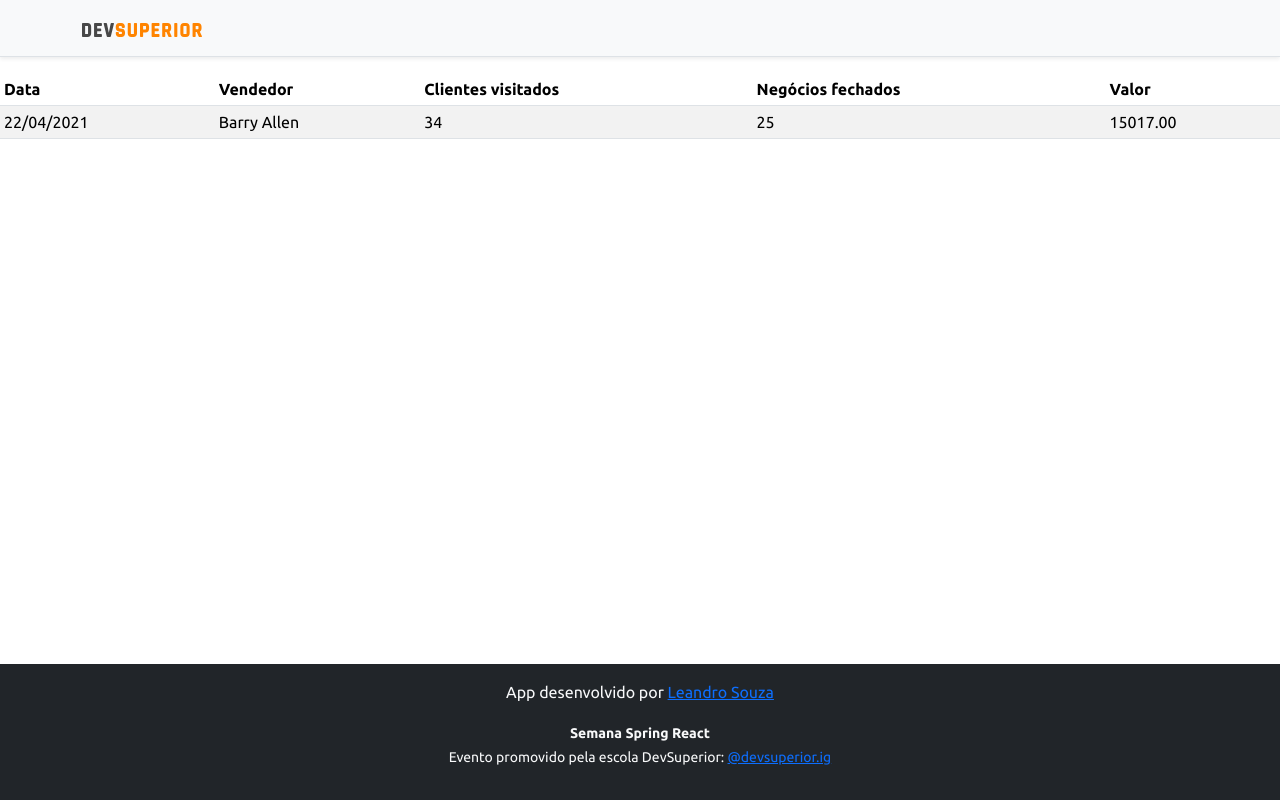
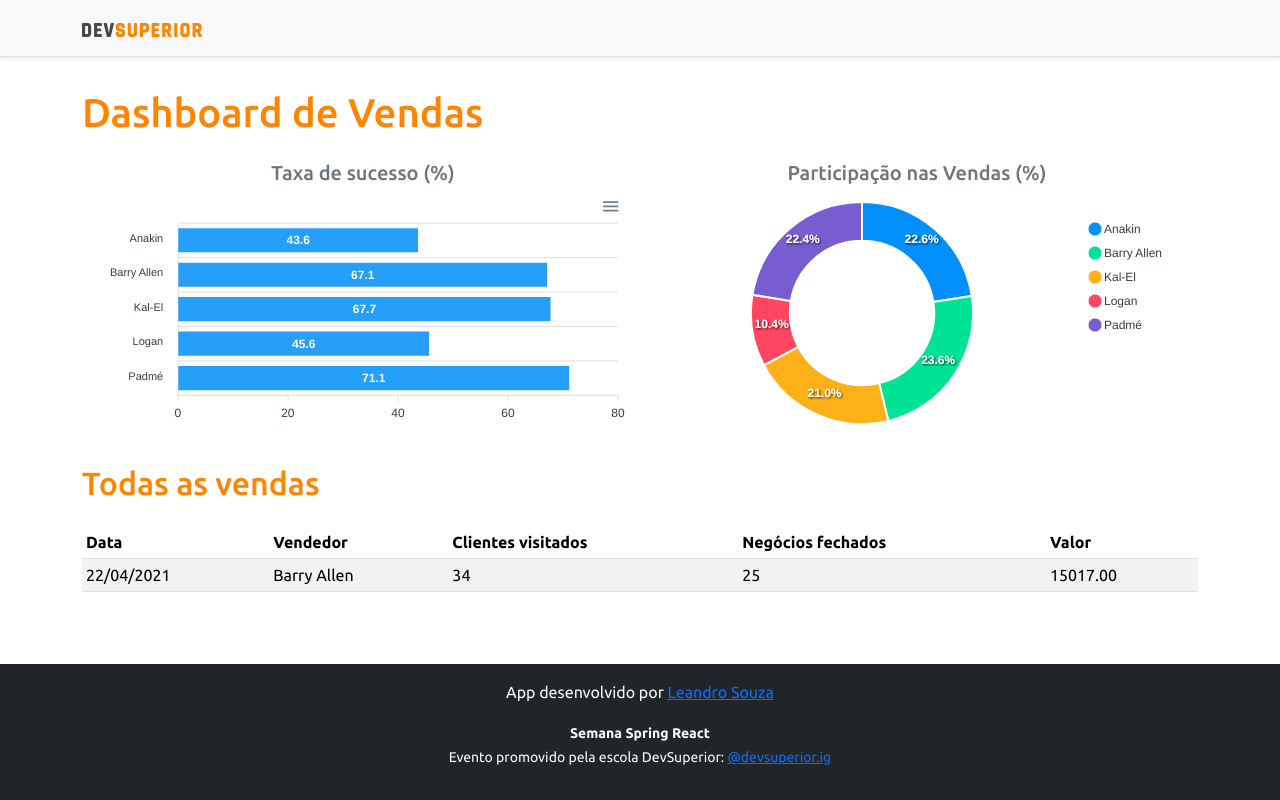
Before and after one commit to LeandroOliveiraSouza/DSVendas, a React (Create React App) app in the folder frontend/: page / in a window 1280 px wide. Built offline with nearby package versions, Linux system fonts and the light colour scheme.

Commit message:
Static charts

```diff
--- a/frontend/package.json
+++ b/frontend/package.json
@@ -10,8 +10,10 @@
     "@types/node": "^16.18.53",
     "@types/react": "^18.2.22",
     "@types/react-dom": "^18.2.7",
+    "apexcharts": "^3.42.0",
     "bootstrap": "^5.3.2",
     "react": "^18.2.0",
+    "react-apexcharts": "^1.4.1",
     "react-dom": "^18.2.0",
     "react-scripts": "5.0.1",
     "typescript": "^4.9.5",
--- a/frontend/src/App.tsx
+++ b/frontend/src/App.tsx
@@ -1,3 +1,5 @@
+import DonutChart from "./components/DonutChart";
+import BarChart from "./components/BarChart";
 import DataTable from "./components/DataTable";
 import Footer from "./components/Footer";
 import NavBar from "./components/NavBar";
@@ -6,7 +8,23 @@
   return (
     <>
       <NavBar />
-      <DataTable />
+      <div className="container">
+        <h1 className="text-primary py-3">Dashboard de Vendas</h1>
+        <div className="row px-3">
+          <div className="col-sm-6">
+            <h5 className="text-center text-secondary">Taxa de sucesso (%)</h5>
+            <BarChart />
+          </div>
+          <div className="col-sm-6">
+            <h5 className="text-center text-secondary">Participação nas Vendas (%)</h5>
+            <DonutChart />
+          </div>
+        </div>
+        <div className="py-3">
+          <h2 className="text-primary">Todas as vendas</h2>
+        </div>
+        <DataTable />
+      </div>
       <Footer />
     </>
   );
--- /dev/null
+++ b/frontend/src/components/BarChart/index.tsx
@@ -0,0 +1,34 @@
+import Chart from "react-apexcharts";
+
+const BarChart = () => {
+  const options = {
+    plotOptions: {
+      bar: {
+        horizontal: true,
+      },
+    },
+  };
+
+  const mockData = {
+    labels: {
+      categories: ["Anakin", "Barry Allen", "Kal-El", "Logan", "Padmé"],
+    },
+    series: [
+      {
+        name: "% Sucesso",
+        data: [43.6, 67.1, 67.7, 45.6, 71.1],
+      },
+    ],
+  };
+
+  return (
+    <Chart
+      options={{ ...options, xaxis: mockData.labels }}
+      series={mockData.series}
+      type="bar"
+      height="240"
+    />
+  );
+};
+
+export default BarChart;
--- /dev/null
+++ b/frontend/src/components/DonutChart/index.tsx
@@ -0,0 +1,25 @@
+import Chart from "react-apexcharts";
+
+const DonutChart = () => {
+  const mockData = {
+    series: [477138, 499928, 444867, 220426, 473088],
+    labels: ["Anakin", "Barry Allen", "Kal-El", "Logan", "Padmé"],
+  };
+
+  const options = {
+    legend: {
+      show: true,
+    },
+  };
+
+  return (
+    <Chart
+      options={{ ...options, labels: mockData.labels }}
+      series={mockData.series}
+      type="donut"
+      height="240"
+    />
+  );
+};
+
+export default DonutChart;
```
Also changed, not shown: 1 other file (tests, documents, lock files or other folders).
